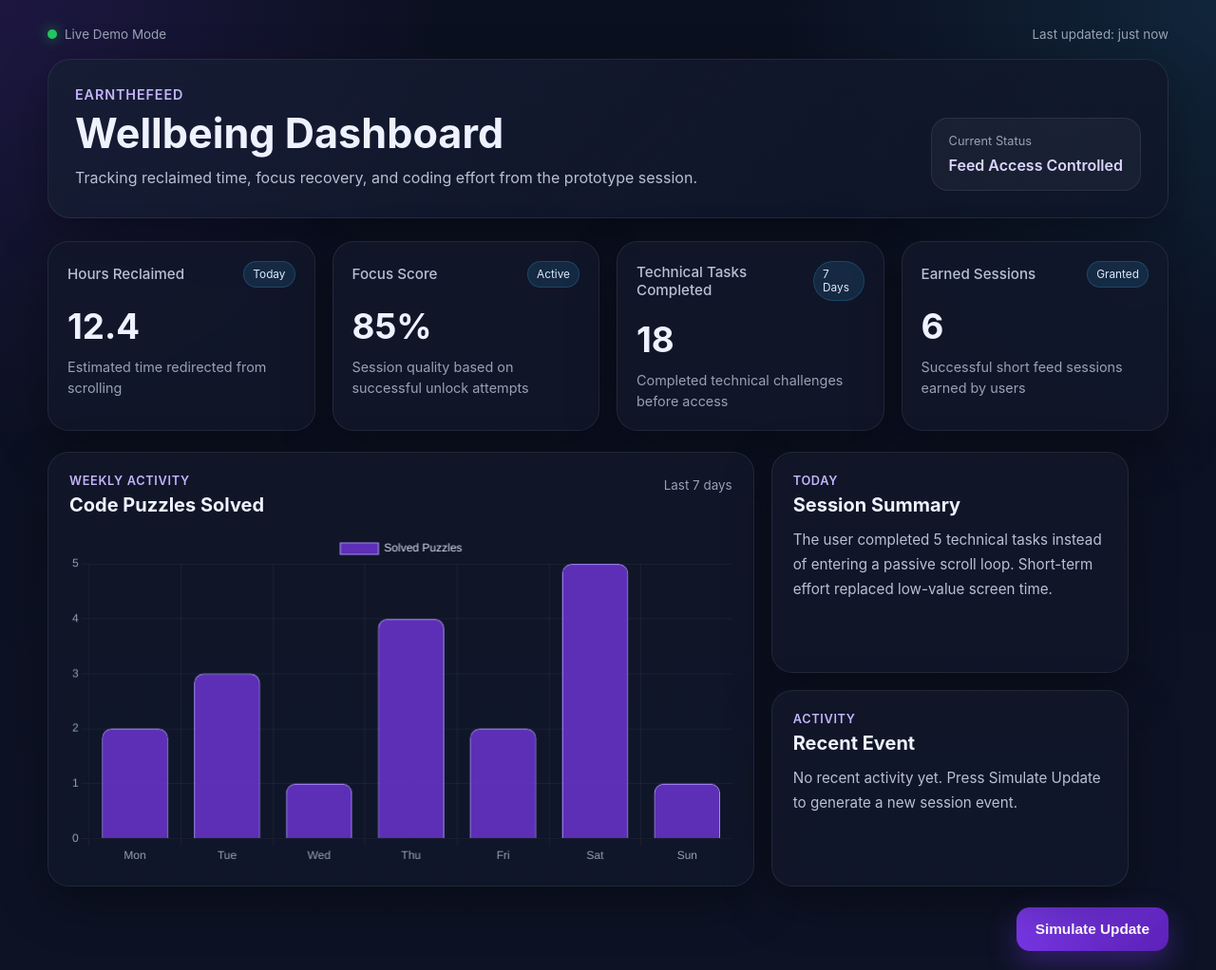
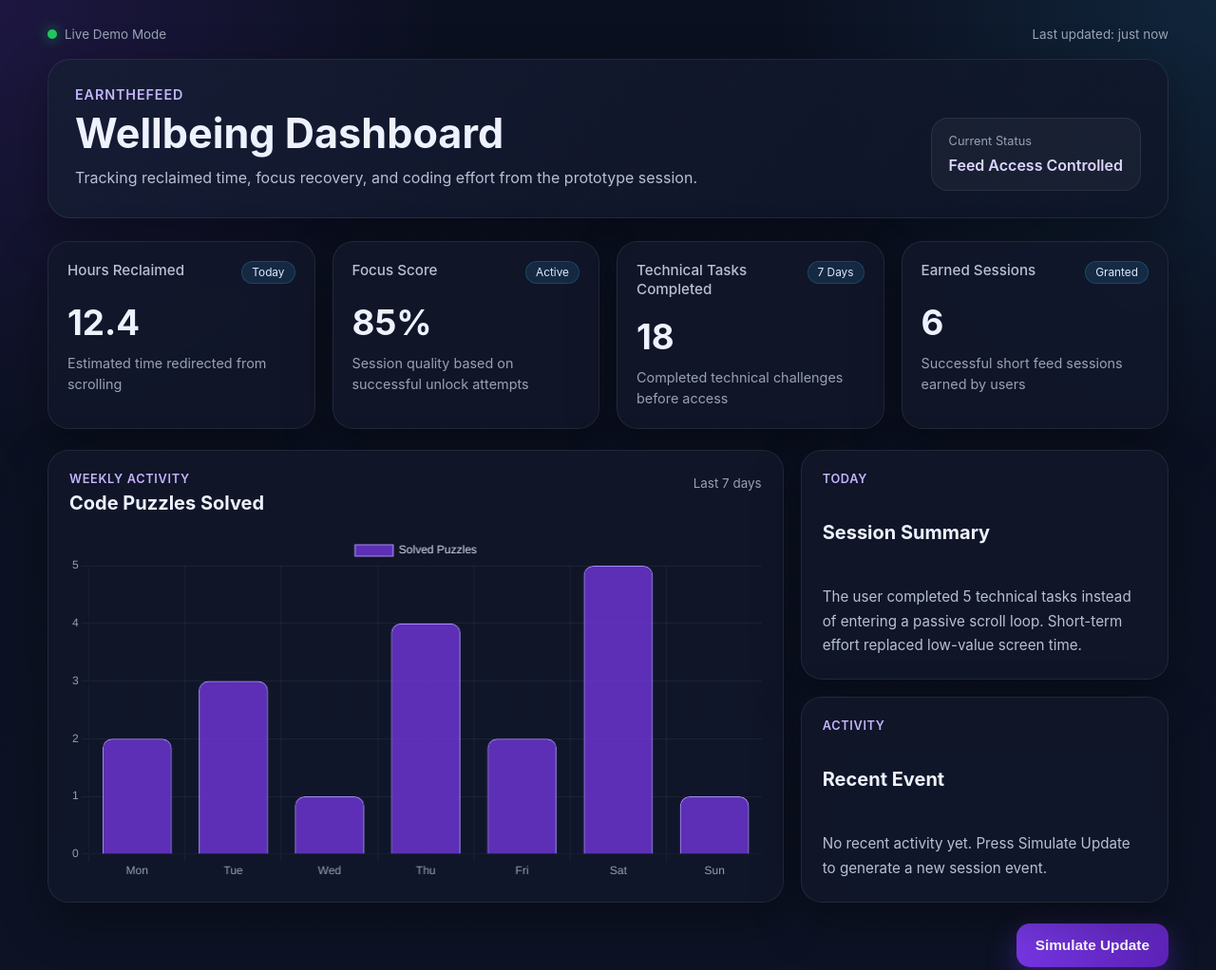
Before and after one commit to vosshindran/EarnTheFeed, a browser extension: page dashboard/index.html in a window 1280 px wide. Shown: the top 1022 px of the page at 95% size. Drawn offline with nearby package versions, Linux system fonts and the light colour scheme.

Commit message:
fix dashboard alignment and stat tag layout

```diff
--- a/dashboard/style.css
+++ b/dashboard/style.css
@@ -143,7 +143,7 @@ body {
 .stat-top {
   display: flex;
   justify-content: space-between;
-  align-items: center;
+  align-items: flex-start;
   gap: 10px;
   margin-bottom: 18px;
 }
@@ -152,14 +152,24 @@ body {
   color: var(--muted-2);
   font-size: 0.95rem;
   font-weight: 500;
+  line-height: 1.3;
+  max-width: 70%;
 }
 
 .stat-tag {
+  display: inline-flex;
+  align-items: center;
+  justify-content: center;
+  width: fit-content;
+  min-width: 0;
+  white-space: nowrap;
+  flex-shrink: 0;
+
   font-size: 0.74rem;
   color: #dbeafe;
   background: rgba(56, 189, 248, 0.12);
   border: 1px solid rgba(56, 189, 248, 0.2);
-  padding: 6px 9px;
+  padding: 4px 10px;
   border-radius: 999px;
 }
 
@@ -178,13 +188,21 @@ body {
 
 .main-grid {
   display: grid;
-  grid-template-columns: 1.6fr 0.9fr;
+  grid-template-columns: 2fr 1fr;
+  align-items: stretch;
   gap: 18px;
   margin-bottom: 22px;
 }
 
 .chart-panel {
   padding: 22px;
+  height: 100%;
+}
+
+.panel {
+  display: flex;
+  flex-direction: column;
+  justify-content: space-between;
 }
 
 .panel-head {
@@ -214,11 +232,17 @@ body {
   color: var(--muted);
   font-size: 0.84rem;
   padding-top: 4px;
+  white-space: nowrap;
 }
 
 .side-panels {
   display: grid;
   gap: 18px;
+  height: 100%;
+}
+
+.side-panels .panel {
+  height: 100%;
 }
 
 .info-panel {
```
